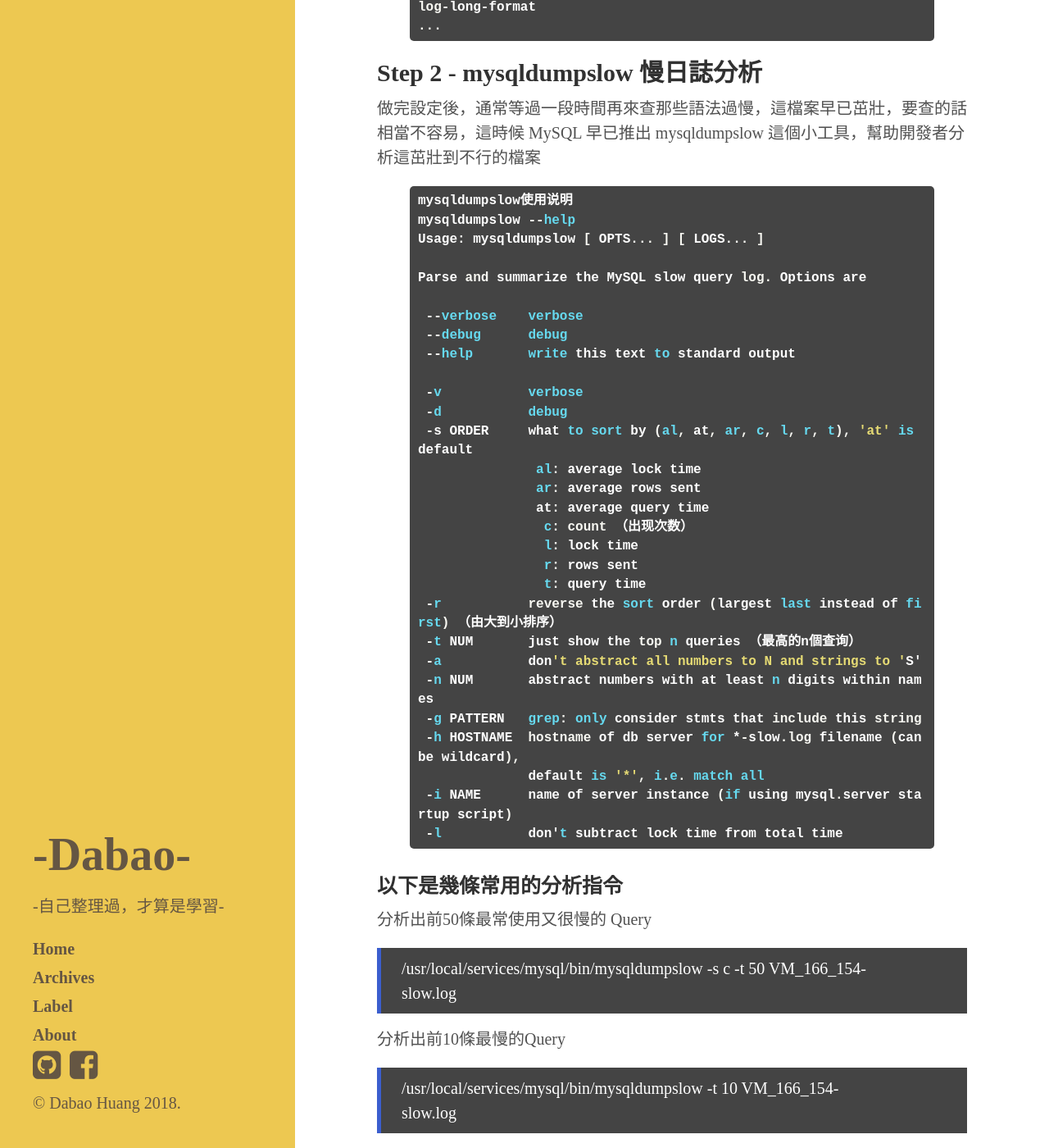
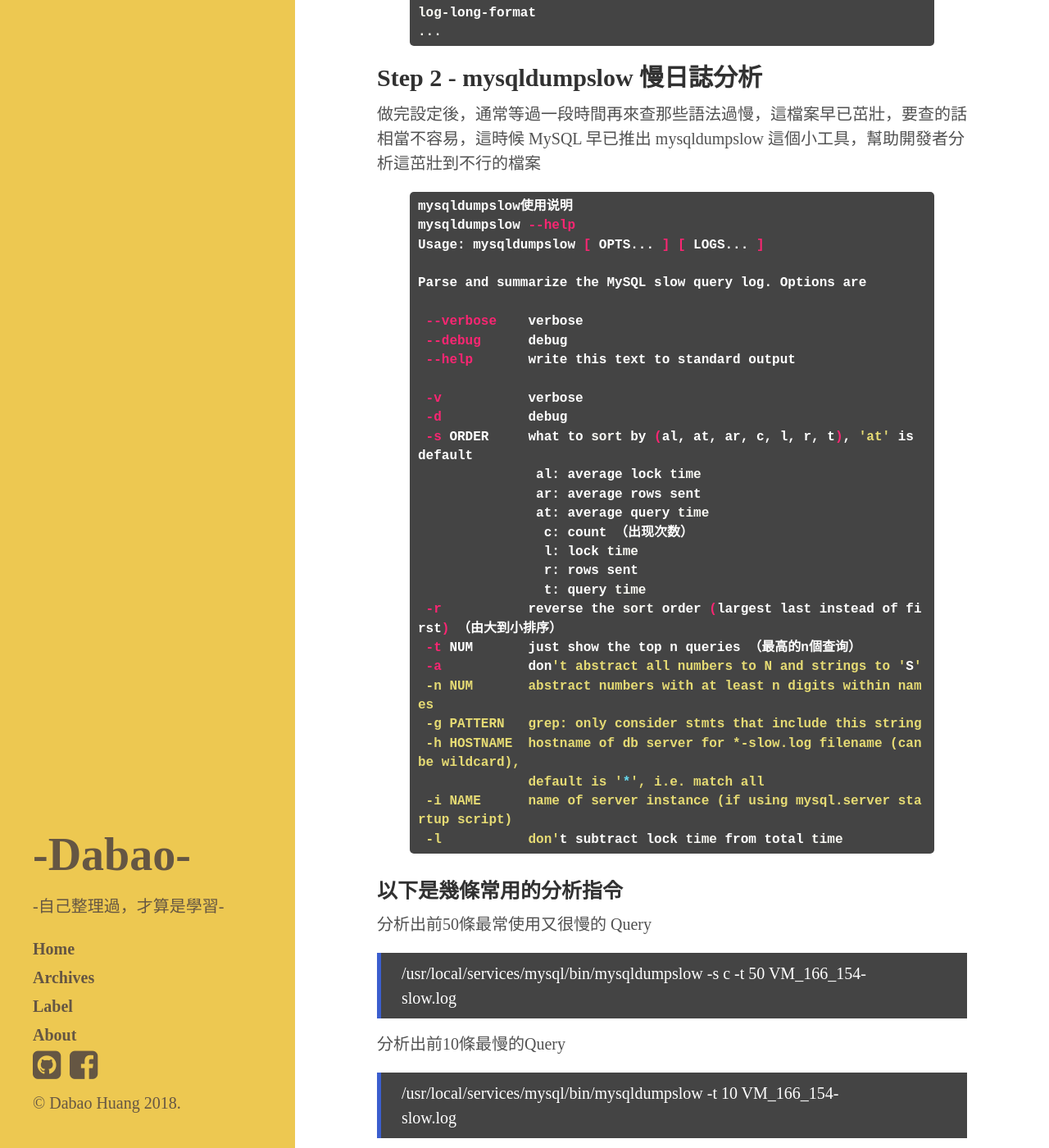
Before and after one commit to DabaoHuang/dabaohuang.github.io, a Jekyll site: the page built from _posts/2018-01-09-mysql-sloq-query.md, in a window 1280 px wide and 1400 px high, scrolled down 783 px. Shown: the whole window at 82% size. Built offline with Jekyll 4.4.1, drawn with Linux system fonts in a browser that asks for light colours; nearby versions of some CDN libraries; comment, search, counter and statistics services are not loaded; some of the changed text lies outside the part shown.

Commit message:
:hammer: Change something

```diff
--- a/_posts/2018-01-09-mysql-sloq-query.md
+++ b/_posts/2018-01-09-mysql-sloq-query.md
@@ -13,11 +13,10 @@
 
 ## Step 1 - 設定 /etc/my.cnf
 
- >
+ > vim /etc/my.cnf
 
 {% highlight vim %}
 
-vim /etc/my.cnf
 # 設定紀錄sloq file的位置
 ...
 log-slow-queries=/your/path
@@ -37,7 +36,7 @@
 做完設定後，通常等過一段時間再來查那些語法過慢，這檔案早已茁壯，要查的話相當不容易，這時候 MySQL 早已推出 mysqldumpslow 這個小工具，幫助開發者分析這茁壯到不行的檔案
 
 
-{% highlight vim %}
+{% highlight bash %}
 
 mysqldumpslow使用说明
 mysqldumpslow --help
```
